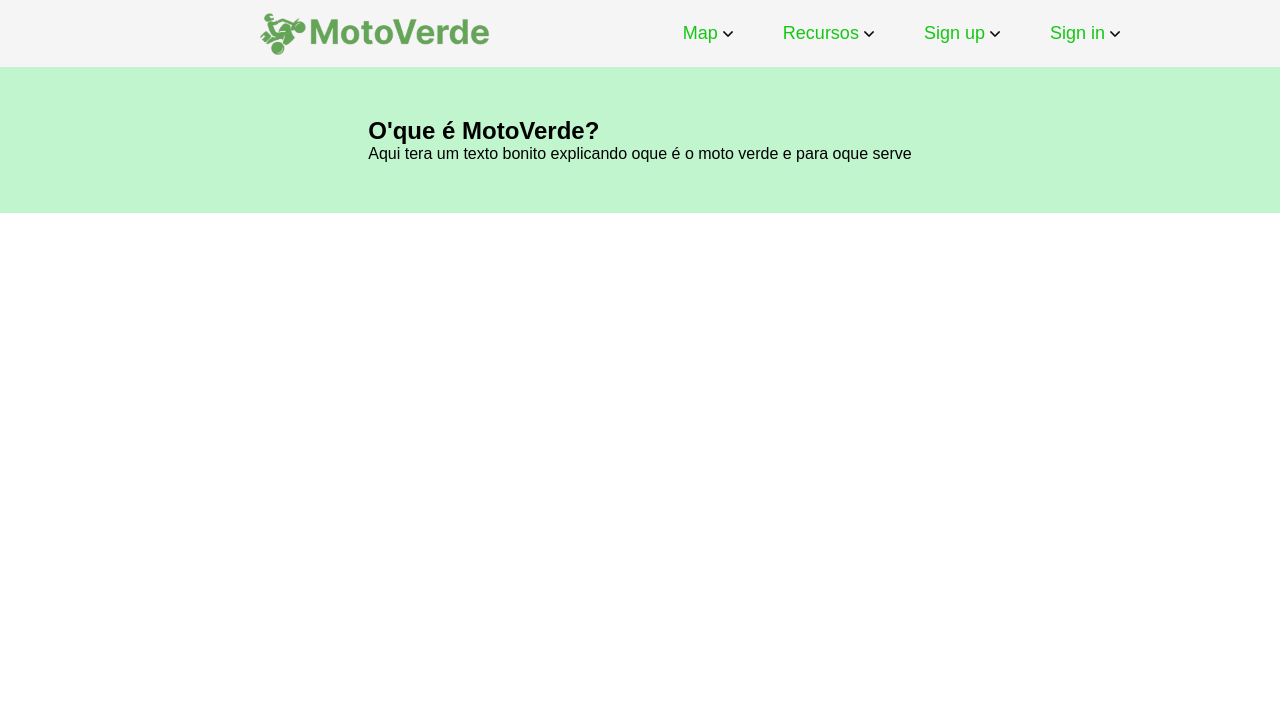
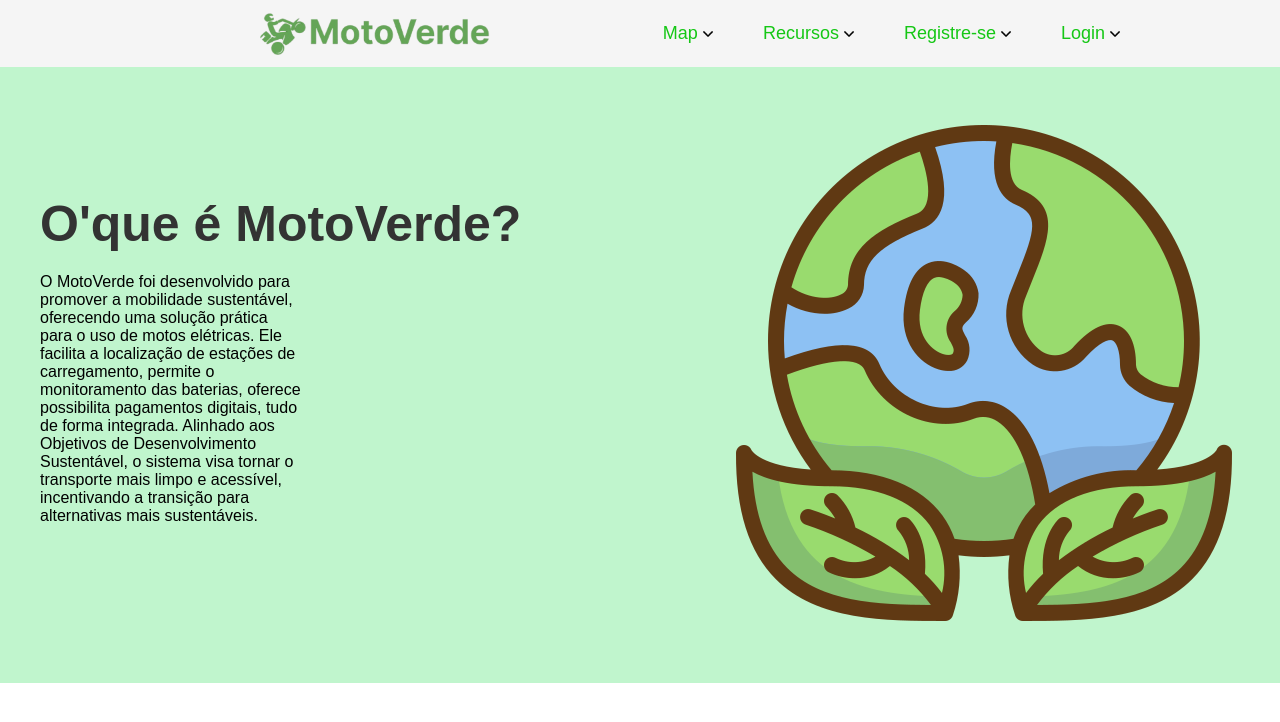
Before and after one commit to Senuuun/MotoVerde, a plain HTML site: page index.html in a window 1280 px wide. Drawn offline with Linux system fonts and the light colour scheme.

Commit message:
alteração

```diff
--- a/index.html
+++ b/index.html
@@ -14,16 +14,21 @@
         <nav class="menu">
             <a href="#">Map <img src="images/setas/seta-para-baixo.png" alt="seta" class="icone-seta"></a>
             <a href="#">Recursos <img src="images/setas/seta-para-baixo.png" alt="seta" class="icone-seta"></a>
-            <a href="#">Sign up <img src="images/setas/seta-para-baixo.png" alt="seta" class="icone-seta"></a>
-            <a href="#">Sign in <img src="images/setas/seta-para-baixo.png" alt="seta" class="icone-seta"></a>
+            <a href="#">Registre-se <img src="images/setas/seta-para-baixo.png" alt="seta" class="icone-seta"></a>
+            <a href="#">Login <img src="images/setas/seta-para-baixo.png" alt="seta" class="icone-seta"></a>
         </nav>
     </div>
+    <section>
     <div class="home">
         <div class="texto">
             <h2>O'que é MotoVerde?</h2>
-            <p>Aqui tera um texto bonito explicando oque é o moto verde e para oque serve</p>
-        </div>
-    </div>
+            <p>O MotoVerde foi desenvolvido para promover a mobilidade sustentável, oferecendo uma solução prática para o uso de motos elétricas. Ele facilita a localização de estações de carregamento, permite o monitoramento das baterias, oferece possibilita pagamentos digitais, tudo de forma integrada. Alinhado aos Objetivos de Desenvolvimento Sustentável, o sistema visa tornar o transporte mais limpo e acessível, incentivando a transição para alternativas mais sustentáveis.</p>
+            </div>
+
+            <div class="imagemhome">
+                <img src="images/home.png" alt="Equipe Global">
+            </div>
+        </section>
   </header>
 </body>
 </html>
--- a/style.css
+++ b/style.css
@@ -48,8 +48,34 @@
   .home {
     background-color: #c0f5cd;
     padding: 50px 40px;
+    gap: 30px; /* controla a distância entre texto e imagem */
     display: flex;
     align-items: center;
     justify-content: center; /* Centraliza sem separar demais */
-    gap: 150px; /* Espaço entre texto e imagem (ajuste aqui) */
   }
+
+  .home .texto p {
+    margin: 10px 0;
+    margin-bottom: 30px; /* Espaço */
+    text-align: left;
+    max-width: 40%;
+  }
+
+  .home .texto h2 {
+    font-size: 50px;         /* Tamanho maior para título */
+    font-weight: bold;
+    margin-bottom: 20px;
+    color: #333;
+  }
+
+  .home .imagemhome img {
+    .imagemhome {
+      width: 40%;
+      display: flex;
+      justify-content: center;
+    }
+
+  .imagemhome img {
+    width: 100%; /* ocupa bem o espaço */
+    max-width: 300px; /* ajuste como quiser */
+    }
```
Also changed, not shown: images/home.png (added).
